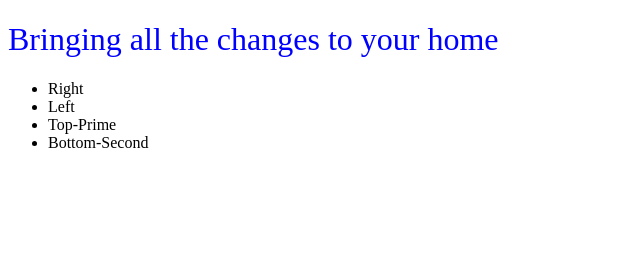
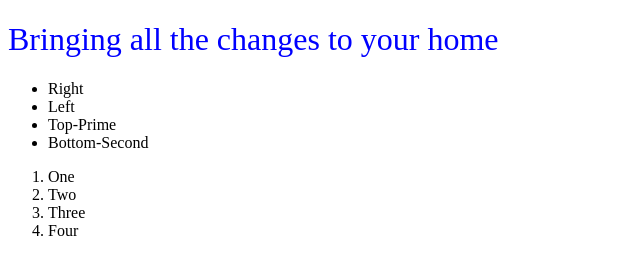
Before and after one commit to gitdegu/git-102, a plain HTML site: page index.html in a window 1280 px wide. Shown: the whole page, without its empty margins (0-640 px from the left). Drawn offline with Linux system fonts and the light colour scheme.

Commit message:
add order-list

```diff
--- a/index.html
+++ b/index.html
@@ -13,5 +13,11 @@
         <li>Top-Prime</li>
         <li>Bottom-Second</li>
     </ul>
+    <ol>
+        <li>One</li>
+        <li>Two</li>
+        <li>Three</li>
+        <li>Four</li>
+    </ol>
 </body>
 </html>
```
